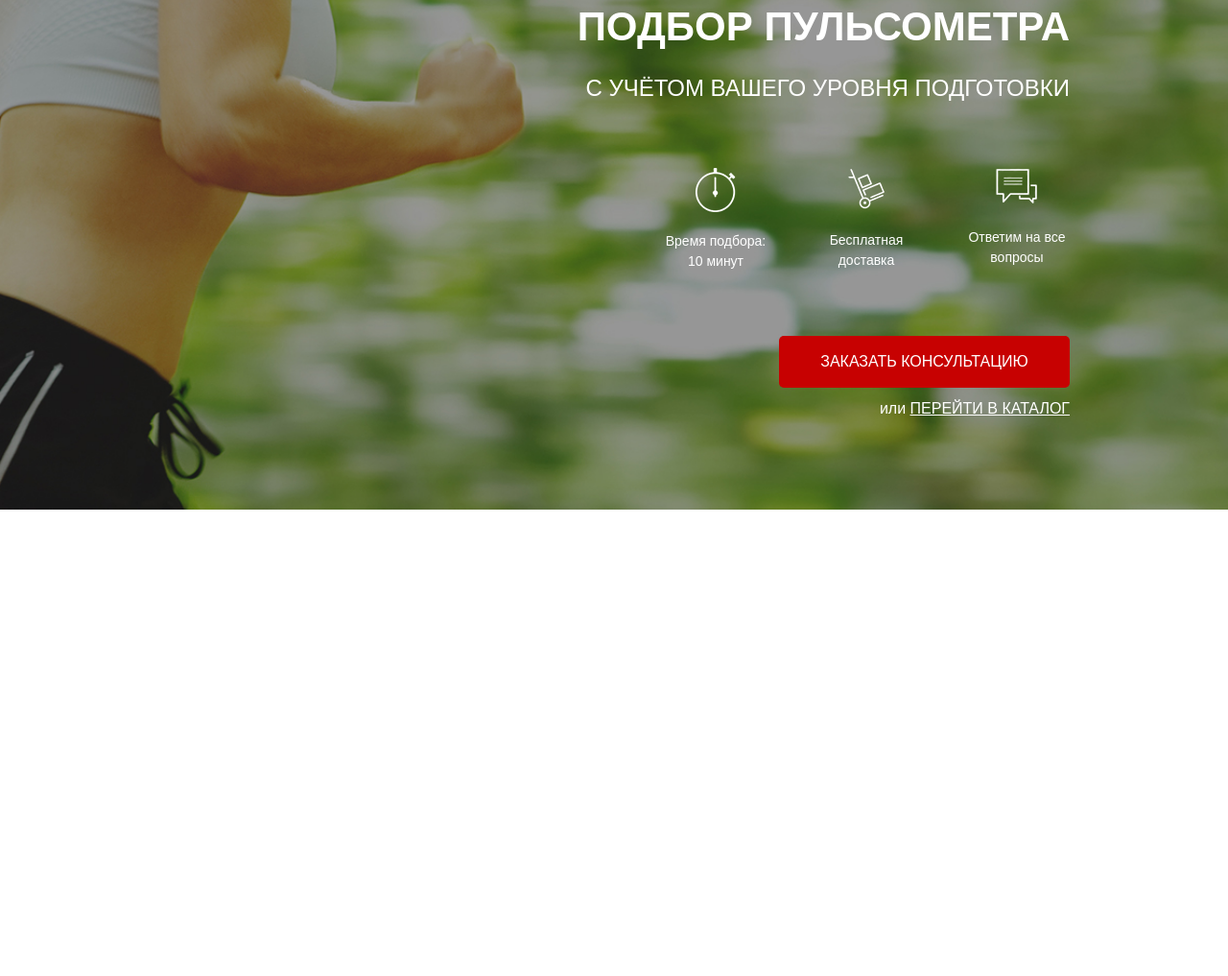
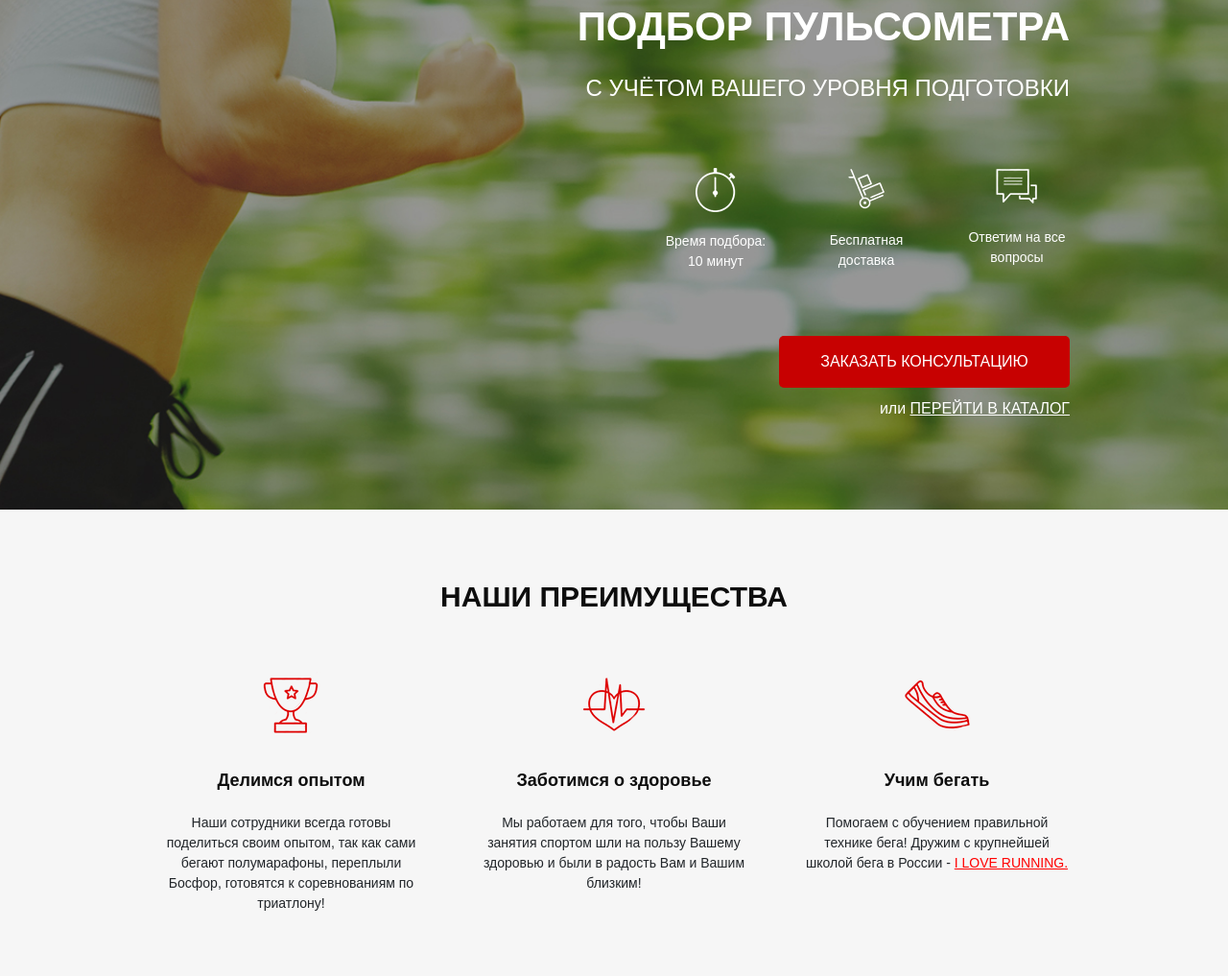
Before and after one commit to TsybankovaM/Pulse, a website: page src/index.html in a window 1280 px wide. Shown: the part 167-1184 px from the top of the page at 96% size. Before the commit the page ends 800 px from the top, so only its background shows below. Drawn offline with Linux system fonts and the light colour scheme.

Commit message:
added advantages section

```diff
--- a/src/index.html
+++ b/src/index.html
@@ -55,6 +55,42 @@
             </div>
         </div>
     </section>
+    <section class="advantages">
+        <div class="container">
+            <h2 class="tittle">
+                НАШИ ПРЕИМУЩЕСТВА
+            </h2>
+            <div class="advantages__wrapper">
+                <div class="advantages__item">
+                    <img src="icons/cup.png" alt="cup">
+                    <div class="advantages__subtittle">
+                        Делимся опытом
+                    </div>
+                    <div class="advantages__descr">
+                        Наши сотрудники всегда готовы поделиться своим опытом, так как сами бегают полумарафоны, переплыли Босфор, готовятся к соревнованиям по триатлону!
+                    </div>
+                </div>
+                <div class="advantages__item">
+                    <img src="icons/heart.png" alt="heart">
+                    <div class="advantages__subtittle">
+                        Заботимся о здоровье
+                    </div>
+                    <div class="advantages__descr">
+                        Мы работаем для того, чтобы Ваши занятия спортом шли на пользу Вашему здоровью и были в радость Вам и Вашим близким!
+                    </div>
+                </div>
+                <div class="advantages__item">
+                    <img src="icons/shoe.png" alt="shoe">
+                    <div class="advantages__subtittle">
+                        Учим бегать
+                    </div>
+                    <div class="advantages__descr">
+                        Помогаем с обучением правильной технике бега! Дружим с крупнейшей школой бега в России - <a href="#">I LOVE RUNNING.</a>
+                    </div>
+                </div>
+            </div>
+        </div>
+    </section>
 
 </body>
 </html>
--- /dev/null
+++ b/src/sass/blocks/_advantages.scss
@@ -0,0 +1,32 @@
+.advantages {
+    min-height: 473px;
+    padding: 73px 0 65px 0;
+    background-color: #F6F6F6;
+    &__wrapper {
+        display: flex;
+        justify-content: space-between;
+        margin-top: 60px;
+    }
+    &__item {
+        display: flex;
+        flex-direction: column;
+        align-items: center;
+        max-width: 277px;
+    }
+    &__subtittle {
+        font-weight: 700;
+        font-size: 18px;
+        color: #0D0D0D;
+        margin-top: 35px;
+    }
+    &__descr {
+        font-weight: 300;
+        font-size: 14px;
+        text-align: center;
+        margin-top: 20px;
+        a {
+            color: #FF0000;
+            text-decoration-line: underline;
+        }
+    }
+}
--- /dev/null
+++ b/src/sass/blocks/_tittles.scss
@@ -0,0 +1,6 @@
+.tittle {
+    font-weight: 700;
+    font-size: 30px;
+    color: #0D0D0D;
+    text-align: center;
+}
--- a/src/sass/style.scss
+++ b/src/sass/style.scss
@@ -12,4 +12,6 @@
 
 @import "blocks/promo";
 @import "blocks/header";
-@import "blocks/buttons"
+@import "blocks/buttons";
+@import "blocks/advantages";
+@import "blocks/tittles";
```
Also changed, not shown: src/css/style.min.css, 1 other file.
